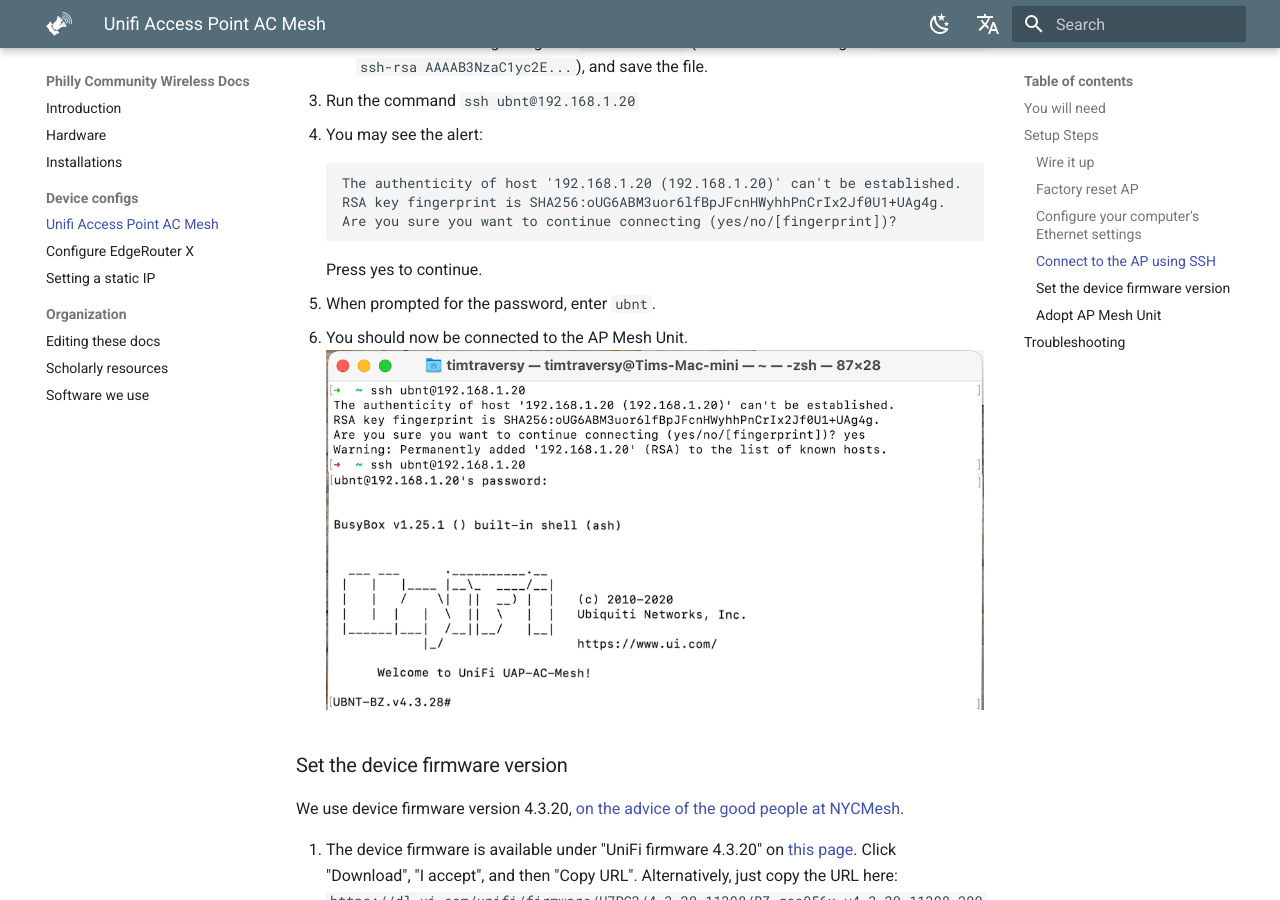
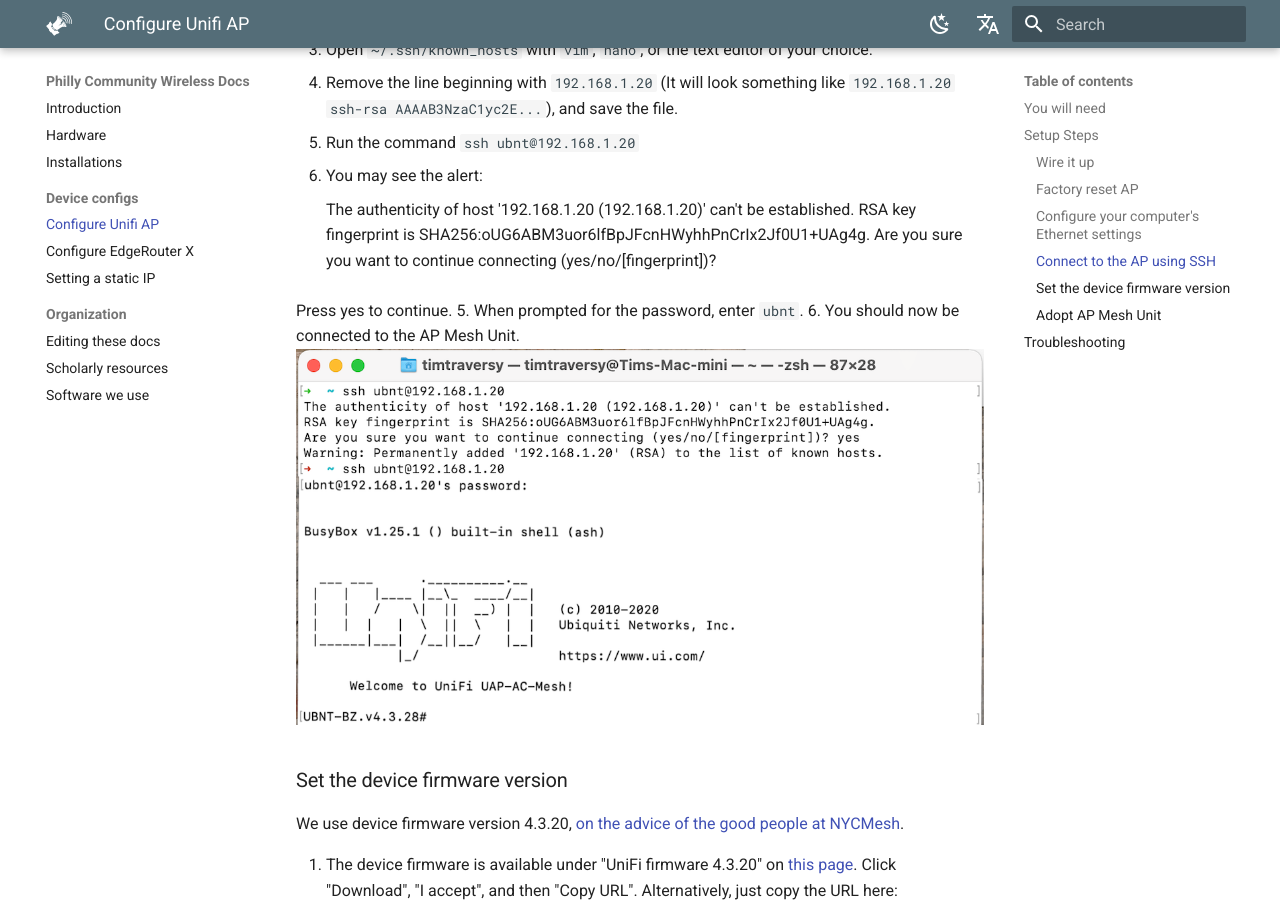
Before and after one commit to phillycommunitywireless/docs, an MkDocs documentation site: the page built from docs/device-configs/configure-ap-mesh.md, in a window 1280 px wide and 900 px high, scrolled down 3945 px. Built offline with MkDocs 1.6.1 and Material for MkDocs 9.7.7, drawn with Linux system fonts in a browser that asks for light colours; comment, search, counter and statistics services are not loaded; some of the changed text lies outside the part shown.

Commit message:
Update from Forestry.io Addie Barron updated docs/device-configs/configure-ap-mesh.md

```diff
--- a/docs/device-configs/configure-ap-mesh.md
+++ b/docs/device-configs/configure-ap-mesh.md
@@ -1,27 +1,27 @@
 ---
-title: Unifi Access Point AC Mesh
+title: Configure Unifi AP
+
 ---
-
-# Configure a Unifi AP
+# Configuring Unifi APs (UAP-AC-M and UAP-AC-M-PRO)
 
 This guide will walk you through configuring a Ubiquiti Access Point AC Mesh ("bunny ears"), which consists of a few steps:
 
-- Connect the device to your computer, and make sure it has a route to the Internet
-- Update the device's firmware to the latest stable version, 4.3.20
-- Inform the device of the URL of our Unifi controller
-- Adopt the device via the controller interface (requires permissions)
+* Connect the device to your computer, and make sure it has a route to the Internet
+* Update the device's firmware to the latest stable version, 4.3.20
+* Inform the device of the URL of our Unifi controller
+* Adopt the device via the controller interface (requires permissions)
 
 ## You will need
 
-| Item                                                                | Purpose                                           |
-| ------------------------------------------------------------------- | ------------------------------------------------- |
-| Unifi Access Point AC Mesh (white Ubiquiti antenna with bunny ears) | Unit to be configured                             |
-| PoE injector (comes with AP)                                        | Supplies power to the AP                          |
-| 2 Ethernet cables                                                   | One powers AP, one provides data link to computer |
-| USB Ethernet adapter                                                | If your computer doesn't have an Ethernet port    |
-| Computer running MacOS or Linux                                     | Perform remote configuration                      |
-| Wall outlet                                                         |                                                   |
-| Paperclip (or other thin item)                                      | Performing a factory reset                        |
+| Item | Purpose |
+| --- | --- |
+| Unifi Access Point AC Mesh (white Ubiquiti antenna with bunny ears) | Unit to be configured |
+| PoE injector (comes with AP) | Supplies power to the AP |
+| 2 Ethernet cables | One powers AP, one provides data link to computer |
+| USB Ethernet adapter | If your computer doesn't have an Ethernet port |
+| Computer running MacOS or Linux | Perform remote configuration |
+| Wall outlet |  |
+| Paperclip (or other thin item) | Performing a factory reset |
 
 ![Materials](../assets/images/mesh/Materials.jpeg)
 
@@ -51,22 +51,21 @@
 
 ### Connect to the AP using SSH
 
-1.  Open a command line prompt.
-2.  If you have previously connected to an AP Mesh Unit, you will need to edit your `known_hosts` file, or you will get an `Host key verification failed` error.
-    1. Open `~/.ssh/known_hosts` with `vim`, `nano`, or the text editor of your choice.
-    2. Remove the line beginning with `192.168.1.20` (It will look something like `192.168.1.20 ssh-rsa AAAAB3NzaC1yc2E...`), and save the file.
-3.  Run the command `ssh ubnt@192.168.1.20`
-4.  You may see the alert:
+1. Open a command line prompt.
+2. If you have previously connected to an AP Mesh Unit, you will need to edit your `known_hosts` file, or you will get an `Host key verification failed` error.
+   1. Open `~/.ssh/known_hosts` with `vim`, `nano`, or the text editor of your choice.
+   2. Remove the line beginning with `192.168.1.20` (It will look something like `192.168.1.20 ssh-rsa AAAAB3NzaC1yc2E...`), and save the file.
+3. Run the command `ssh ubnt@192.168.1.20`
+4. You may see the alert:
 
-        The authenticity of host '192.168.1.20 (192.168.1.20)' can't be established.
-        RSA key fingerprint is SHA256:oUG6ABM3uor6lfBpJFcnHWyhhPnCrIx2Jf0U1+UAg4g.
-        Are you sure you want to continue connecting (yes/no/[fingerprint])?
+       The authenticity of host '192.168.1.20 (192.168.1.20)' can't be established.
+       RSA key fingerprint is SHA256:oUG6ABM3uor6lfBpJFcnHWyhhPnCrIx2Jf0U1+UAg4g.
+       Are you sure you want to continue connecting (yes/no/[fingerprint])?
 
-    Press yes to continue.
-
-5.  When prompted for the password, enter `ubnt`.
-6.  You should now be connected to the AP Mesh Unit.
-    ![SSH Connection](../../assets/images/mesh/SSH.png)
+   Press yes to continue.
+5. When prompted for the password, enter `ubnt`.
+6. You should now be connected to the AP Mesh Unit.
+   ![SSH Connection](../../assets/images/mesh/SSH.png)
 
 ### Set the device firmware version
 
@@ -81,7 +80,7 @@
 You will need access to the Philly Community Wireless HostiFi portal to complete this step.
 
 1. From your `ssh` shell, run the command `set-inform http://unifi.phillycommunitywireless.org:8080/inform`.
-   - This will alert the HostiFi controller that the AP Mesh Unit wants to be adopted.
+   * This will alert the HostiFi controller that the AP Mesh Unit wants to be adopted.
 2. Open the HostiFi portal in your browser, and navigate to the device list.
 3. The AP Mesh Unit should appear in the list of devices awaiting adoption.
 4. Press `Adopt` to adopt the AP Mesh Unit.
@@ -89,6 +88,6 @@
 ## Troubleshooting
 
 1. Computer doesn't recognize AP Mesh Unit in Network settings, or `ssh` command fails.
-   - The AP Mesh Unit can take a few minutes to boot after being plugged in, so wait until the status light is solid white and try again.
+   * The AP Mesh Unit can take a few minutes to boot after being plugged in, so wait until the status light is solid white and try again.
 2. What does this status light pattern mean?
-   - [LED Color Patterns for UniFi Devices](https://help.ui.com/hc/en-us/articles/204910134-UniFi-LED-Color-Patterns-for-UniFi-Devices)
+   * [LED Color Patterns for UniFi Devices](https://help.ui.com/hc/en-us/articles/204910134-UniFi-LED-Color-Patterns-for-UniFi-Devices)
```
